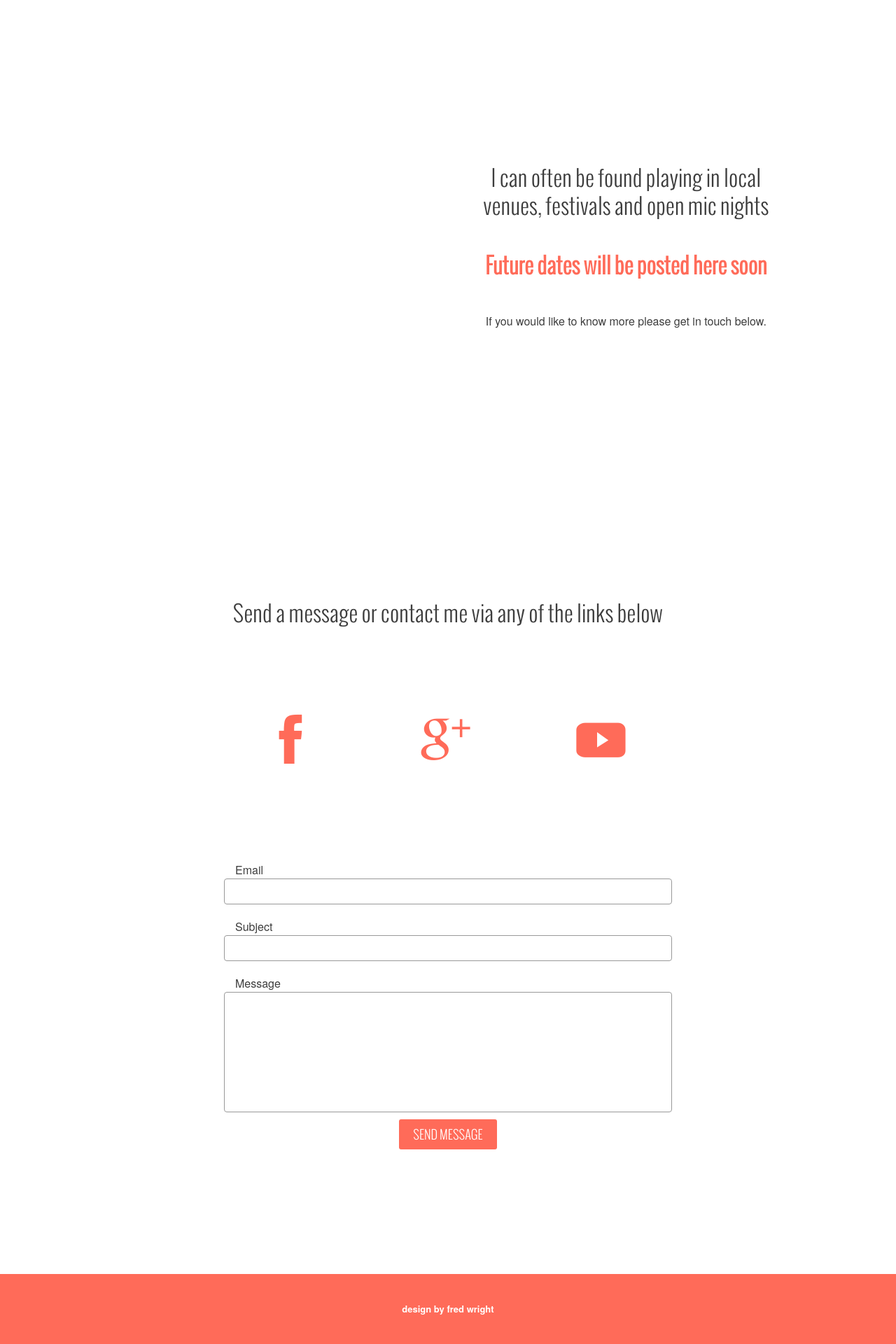
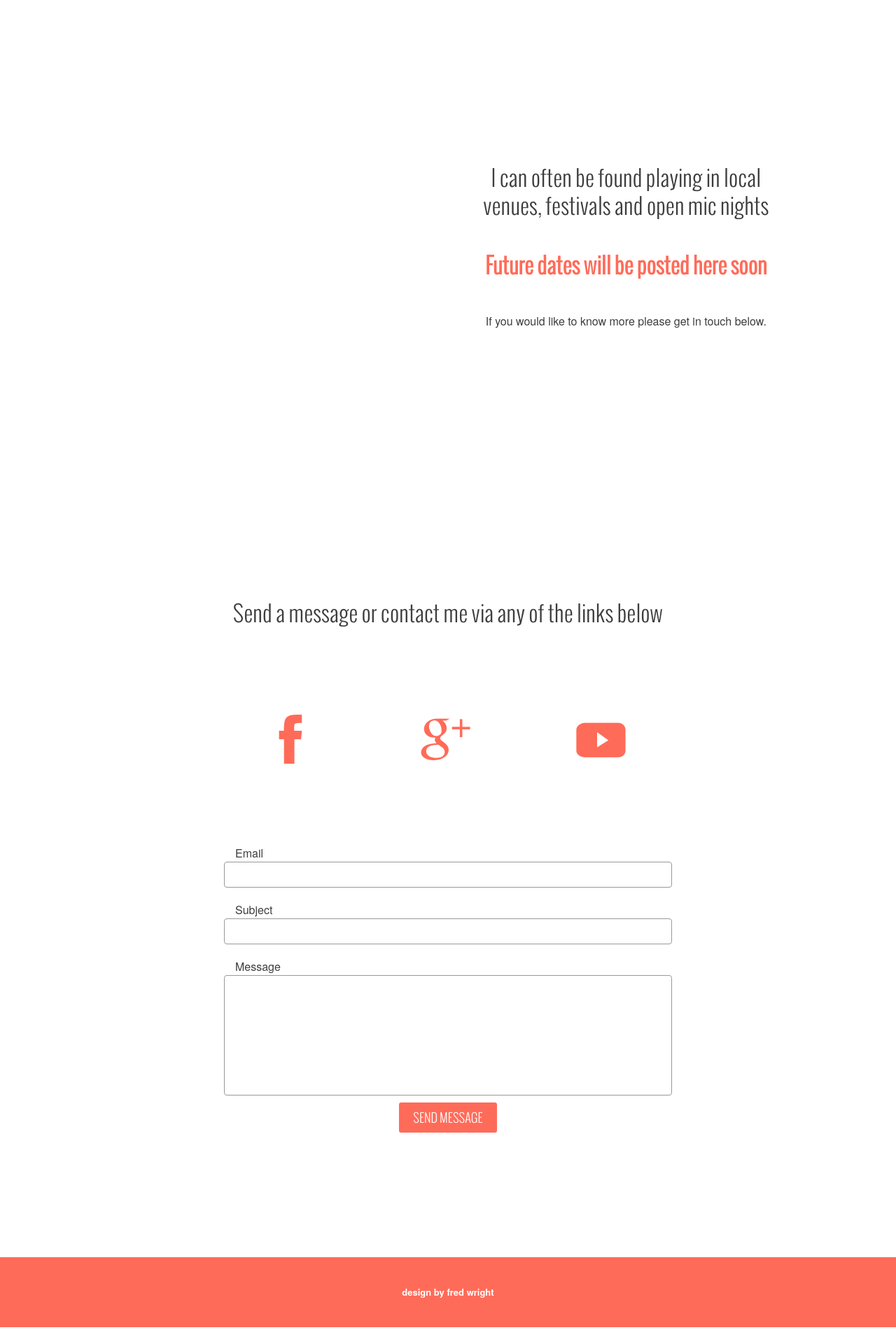
Before and after one commit to littlemooon/bertie, a Jekyll site: the page built from index.html, in a window 1280 px wide. Shown: the part 2514-4434 px from the top of the page at 70% size. Built offline with Jekyll 4.4.1, drawn with Linux system fonts in a browser that asks for light colours; nearby versions of some CDN libraries; Markdown is read by kramdown in place of the engine named in the settings; after the commit the page ends 4410 px from its top, so only the background shows below that.

Commit message:
sass refactor

```diff
--- a/_app/css/_mod-contact.scss
+++ b/_app/css/_mod-contact.scss
@@ -12,7 +12,7 @@
 
 .contact__links {
   width: 90%;
-  margin: 0 auto 12.5% auto;
+  margin: 0 auto 10% auto;
   @include breakpoint(baby-bear) {
     width: 70%;
   }
--- a/css/main.css
+++ b/css/main.css
@@ -1,27 +1,34 @@
 @font-face {
-  font-family: Socialglyphs;
-  src: url(fonts/socialglyphs-regular.svg#socialglyphs-regular) format('svg'), url(fonts/socialglyphs-regular.woff) format('woff'), url(fonts/socialglyphs-regular.eot); }
+  font-family: "Socialglyphs";
+  src: url("fonts/socialglyphs-regular.eot");
+  src: url("fonts/socialglyphs-regular.eot?#iefix") format("embedded-opentype"), url("fonts/socialglyphs-regular.svg#socialglyphs-regular") format("svg"), url("fonts/socialglyphs-regular.woff") format("woff");
+  font-weight: normal;
+  font-style: normal; }
 
 @font-face {
-  font-family: 'Oswald';
-  src: url('fonts/oswald-webfont.eot');
-  src: local('☺︎'), url("fonts/oswald-webfont.woff") format("woff"), url("fonts/oswald-webfont.otf") format("opentype"), url('fonts/oswald-webfont.ttf') format('truetype'), url("fonts/oswald-webfont.svg#oswald") format("svg"); }
+  font-family: "Oswald";
+  src: url("fonts/oswald-webfont.eot");
+  src: url("fonts/oswald-webfont.eot?#iefix") format("embedded-opentype"), url("fonts/oswald-webfont.woff") format("woff"), url("fonts/oswald-webfont.otf") format("opentype"), url("fonts/oswald-webfont.ttf") format("truetype"), url("fonts/oswald-webfont.svg#oswald") format("svg");
+  font-weight: normal;
+  font-style: normal; }
 
 @media screen and (max-device-width: 480px) {
   @font-face {
     font-family: "Oswald";
-    src: url("fonts/oswald-webfont.woff") format("woff"), url("fonts/oswald-webfont.otf") format("opentype"), url('fonts/oswald-webfont.ttf') format('truetype'), url("fonts/oswald-webfont.svg#oswald") format("svg"); }
+    src: url("fonts/oswald-webfont.woff") format("woff"), url("fonts/oswald-webfont.otf") format("opentype"), url("fonts/oswald-webfont.ttf") format("truetype"), url("fonts/oswald-webfont.svg#oswald") format("svg"); }
  }
 
 @font-face {
-  font-family: 'Oswald Light';
-  src: url('fonts/oswald-light-webfont.eot');
-  src: local('☺︎'), url("fonts/oswald-light-webfont.woff") format("woff"), url("fonts/oswald-light-webfont.otf") format("opentype"), url('fonts/oswald-light-webfont.ttf') format('truetype'), url("fonts/oswald-light-webfont.svg#oswald") format("svg"); }
+  font-family: "Oswald Light";
+  src: url("fonts/oswald-light-webfont.eot");
+  src: url("fonts/oswald-light-webfont.eot?#iefix") format("embedded-opentype"), url("fonts/oswald-light-webfont.woff") format("woff"), url("fonts/oswald-light-webfont.otf") format("opentype"), url("fonts/oswald-light-webfont.ttf") format("truetype"), url("fonts/oswald-light-webfont.svg#oswald") format("svg");
+  font-weight: normal;
+  font-style: normal; }
 
 @media screen and (max-device-width: 480px) {
   @font-face {
     font-family: "Oswald Light";
-    src: url("fonts/oswald-light-webfont.woff") format("woff"), url("fonts/oswald-light-webfont.otf") format("opentype"), url('fonts/oswald-light-webfont.ttf') format('truetype'), url("fonts/oswald-light-webfont.svg#oswald") format("svg"); }
+    src: url("fonts/oswald-light-webfont.woff") format("woff"), url("fonts/oswald-light-webfont.otf") format("opentype"), url("fonts/oswald-light-webfont.ttf") format("truetype"), url("fonts/oswald-light-webfont.svg#oswald") format("svg"); }
  }
 
 .hide {
@@ -38,7 +45,7 @@
   font-weight: bold; }
 
 .social-link {
-  font-family: Socialglyphs, "HelveticaNeueLight", "HelveticaNeue-Light", "Helvetica Neue Light", "HelveticaNeue", "Helvetica Neue", 'TeXGyreHerosRegular', "Helvetica", "Tahoma", "Geneva", "Arial", sans-serif;
+  font-family: "Socialglyphs", sans-serif;
   font-size: 4rem;
   line-height: 100%; }
   @media only screen and (min-width: 540px) {
@@ -62,8 +69,6 @@
 
 .col-1, .col-2, .col-3 {
   overflow: hidden;
-  -webkit-box-sizing: border-box;
-  -moz-box-sizing: border-box;
   box-sizing: border-box;
   display: block;
   float: left;
@@ -108,22 +113,18 @@ body {
   -webkit-font-smoothing: antialiased;
   -webkit-text-size-adjust: 100%;
   overflow-x: hidden;
-  font-family: "HelveticaNeueLight", "HelveticaNeue-Light", "Helvetica Neue Light", "HelveticaNeue", "Helvetica Neue", 'TeXGyreHerosRegular', "Helvetica", "Tahoma", "Geneva", "Arial", sans-serif;
+  font-family: "HelveticaNeueLight", "HelveticaNeue-Light", "Helvetica Neue Light", "HelveticaNeue", "Helvetica Neue", "TeXGyreHerosRegular", "Helvetica", "Tahoma", "Geneva", "Arial", sans-serif;
   padding: 0;
   font-size: 14px;
   line-height: 20px;
   margin: 0 0 0 0; }
-
-::-moz-selection, ::-moz-selection {
-  background: #ff6b59;
-  color: #ffffff; }
 
 ::-moz-selection, ::selection {
   background: #ff6b59;
   color: #ffffff; }
 
 h1, h2, h3, h4, h5, h6 {
-  font-family: 'Oswald Light', "HelveticaNeueLight", "HelveticaNeue-Light", "Helvetica Neue Light", "HelveticaNeue", "Helvetica Neue", 'TeXGyreHerosRegular', "Helvetica", "Tahoma", "Geneva", "Arial", sans-serif;
+  font-family: "Oswald Light", "HelveticaNeueLight", "HelveticaNeue-Light", "Helvetica Neue Light", "HelveticaNeue", "Helvetica Neue", "TeXGyreHerosRegular", "Helvetica", "Tahoma", "Geneva", "Arial", sans-serif;
   font-weight: normal;
   text-rendering: optimizelegibility; }
   h1 a, h2 a, h3 a, h4 a, h5 a, h6 a {
@@ -146,12 +147,10 @@ p {
 a {
   color: #ff6b59;
   text-decoration: none;
-  -webkit-transition: all 0.3s ease-out;
   transition: all 0.3s ease-out; }
   a:hover {
     color: #e81123;
     text-decoration: none;
-    -webkit-transition: all 0.3s ease-out;
     transition: all 0.3s ease-out; }
 
 button, input, select, textarea {
@@ -179,10 +178,8 @@ ul {
 
 .nav__inner {
   background-image: none;
-  -webkit-filter: none;
   filter: none;
   background-color: #ffffff;
-  -webkit-box-shadow: 0 3px 3px 0 rgba(0, 0, 0, 0);
   box-shadow: 0 3px 3px 0 rgba(0, 0, 0, 0);
   border-color: #FFF;
   padding: 0;
@@ -211,7 +208,7 @@ ul {
   list-style-type: none; }
   .nav__list__item a {
     color: #777777;
-    font-family: 'Oswald Light', "HelveticaNeueLight", "HelveticaNeue-Light", "Helvetica Neue Light", "HelveticaNeue", "Helvetica Neue", 'TeXGyreHerosRegular', "Helvetica", "Tahoma", "Geneva", "Arial", sans-serif;
+    font-family: "Oswald Light", "HelveticaNeueLight", "HelveticaNeue-Light", "Helvetica Neue Light", "HelveticaNeue", "Helvetica Neue", "TeXGyreHerosRegular", "Helvetica", "Tahoma", "Geneva", "Arial", sans-serif;
     font-weight: 300;
     font-size: 16px;
     text-decoration: none;
@@ -221,7 +218,6 @@ ul {
     float: none; }
     .nav__list__item a:hover {
       color: #ff6b59;
-      -webkit-transition: color 0.5s;
       transition: color 0.5s; }
     @media only screen and (min-width: 540px) {
       .nav__list__item a {
@@ -237,8 +233,6 @@ ul {
   position: absolute;
   width: 100%;
   z-index: 1000;
-  -webkit-box-sizing: border-box;
-  -moz-box-sizing: border-box;
   box-sizing: border-box; }
 
 /* HOME */
@@ -283,7 +277,7 @@ ul {
 .home__title__text {
   width: 100%; }
   .home__title__text h1 {
-    font-family: "HelveticaNeueLight", "HelveticaNeue-Light", "Helvetica Neue Light", "HelveticaNeue", "Helvetica Neue", 'TeXGyreHerosRegular', "Helvetica", "Tahoma", "Geneva", "Arial", sans-serif;
+    font-family: "HelveticaNeueLight", "HelveticaNeue-Light", "Helvetica Neue Light", "HelveticaNeue", "Helvetica Neue", "TeXGyreHerosRegular", "Helvetica", "Tahoma", "Geneva", "Arial", sans-serif;
     line-height: 90vh;
     margin: 0; }
 
@@ -337,7 +331,7 @@ ul {
 
 .contact__links {
   width: 90%;
-  margin: 0 auto 12.5% auto; }
+  margin: 0 auto 10% auto; }
   @media only screen and (min-width: 540px) {
     .contact__links {
       width: 70%; } }
@@ -366,12 +360,8 @@ ul {
   padding: 10px 15px;
   height: auto;
   font-size: 13px;
-  -webkit-box-shadow: none;
   box-shadow: none;
-  -webkit-transition: all 0.3s ease-out;
   transition: all 0.3s ease-out;
-  -webkit-box-sizing: border-box;
-  -moz-box-sizing: border-box;
   box-sizing: border-box;
   resize: none !important;
   border-radius: 4px; }
@@ -383,7 +373,7 @@ ul {
 
 .contact__button {
   font-size: 18px;
-  font-family: 'Oswald Light', "HelveticaNeueLight", "HelveticaNeue-Light", "Helvetica Neue Light", "HelveticaNeue", "Helvetica Neue", 'TeXGyreHerosRegular', "Helvetica", "Tahoma", "Geneva", "Arial", sans-serif;
+  font-family: "Oswald Light", "HelveticaNeueLight", "HelveticaNeue-Light", "Helvetica Neue Light", "HelveticaNeue", "Helvetica Neue", "TeXGyreHerosRegular", "Helvetica", "Tahoma", "Geneva", "Arial", sans-serif;
   text-transform: uppercase;
   background-color: #ff6b59;
   color: #ffffff;
@@ -392,15 +382,11 @@ ul {
   margin-bottom: 20px;
   border-radius: 3px;
   background-image: none;
-  -webkit-filter: none;
   filter: none;
   text-shadow: none;
   border: none;
-  -webkit-box-shadow: none;
   box-shadow: none;
-  -webkit-background-clip: padding-box;
   background-clip: padding-box;
-  -webkit-transition: all 0.3s ease-out;
   transition: all 0.3s ease-out; }
   .contact__button:hover {
     background-color: #e81123; }
@@ -430,7 +416,6 @@ ul {
   * {
     background: transparent !important;
     color: #000 !important;
-    -webkit-box-shadow: none !important;
     box-shadow: none !important;
     text-shadow: none !important; }
   a, a:visited {
```
Also changed, not shown: _app/css/_imp-vars.scss (+25 -18 lines), _app/img/1.jpg (deleted), _app/img/2.jpg (deleted), _app/img/3.jpg (deleted), img/1.jpg (deleted), img/2.jpg (deleted), img/3.jpg (deleted).
